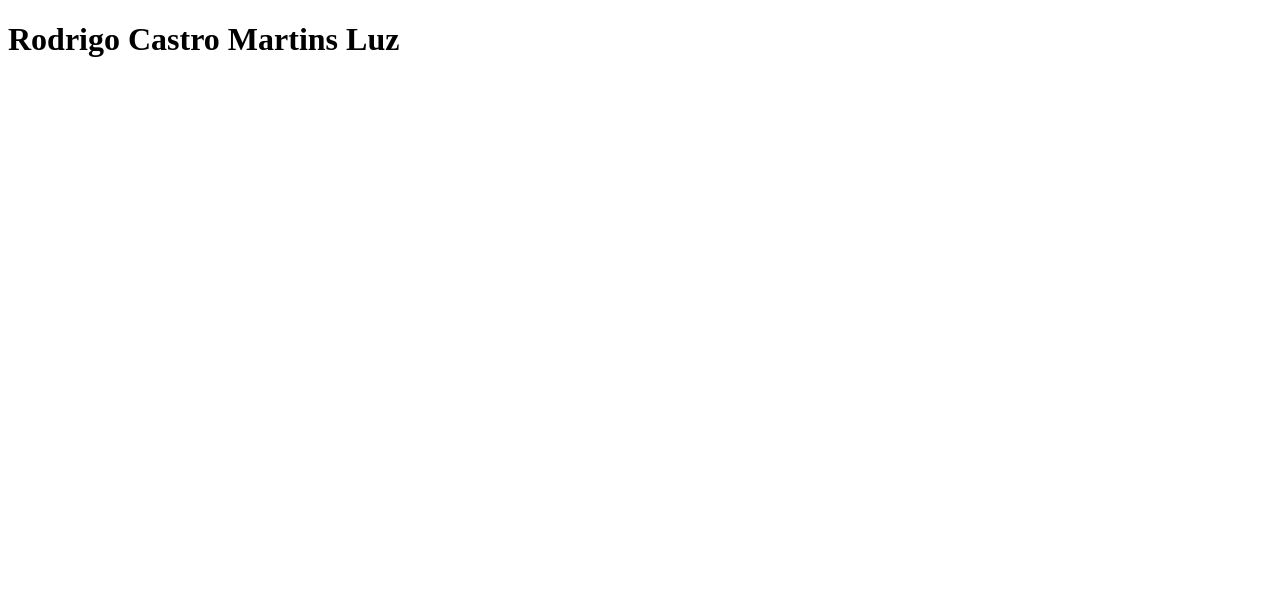
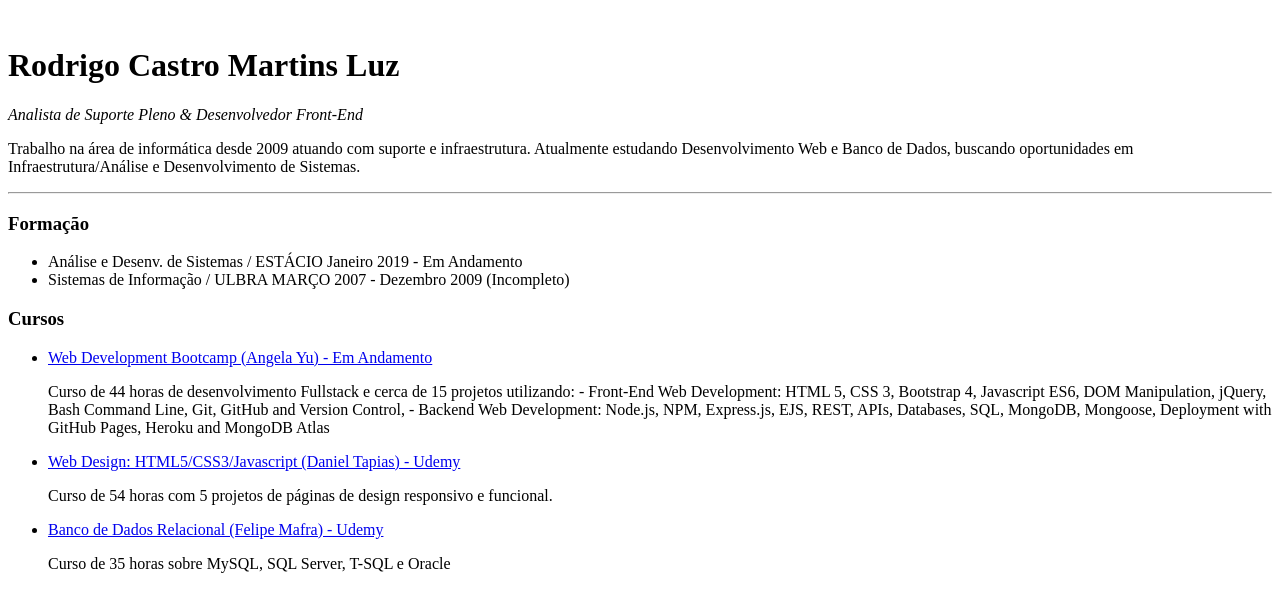
Before and after one commit to theluz/Pagina-de-Perfil, a plain HTML site: page index.html in a window 1280 px wide. Drawn offline with Linux system fonts and the light colour scheme.

Commit message:
Inserindo qualificações

```diff
--- a/index.html
+++ b/index.html
@@ -1,11 +1,39 @@
 <!DOCTYPE html>
 <html lang="en" dir="ltr">
+
 <head>
   <meta charset="utf-8">
   <title>🖳 Rodrigo Luz</title>
 </head>
+
 <body>
+    <img src="" alt="">
     <h1>Rodrigo Castro Martins Luz</h1>
+    <p><em>Analista de Suporte Pleno & Desenvolvedor Front-End</em></p>
+    <p>Trabalho na área de informática desde 2009 atuando com suporte e infraestrutura.
+  Atualmente estudando Desenvolvimento Web e Banco de Dados, buscando oportunidades em
+  Infraestrutura/Análise e Desenvolvimento de Sistemas.</p>
+    <hr>
+
+<h3>Formação</h3>
+<ul>
+  <li>Análise e Desenv. de Sistemas / ESTÁCIO Janeiro 2019 - Em Andamento</li>
+  <li>Sistemas de Informação / ULBRA MARÇO 2007 - Dezembro 2009 (Incompleto)</li>
+</ul>
+<h3>Cursos</h3>
+<ul>
+  <li><a href="https://www.udemy.com/the-complete-web-development-bootcamp/learn/v4/content">Web Development Bootcamp (Angela Yu) - Em Andamento</a></li>
+    <p>Curso de 44 horas de desenvolvimento Fullstack e cerca de 15 projetos utilizando:
+      - Front-End Web Development: HTML 5, CSS 3, Bootstrap 4, Javascript ES6, DOM Manipulation, jQuery, Bash Command Line, Git, GitHub and Version Control,
+      - Backend Web Development: Node.js, NPM, Express.js, EJS, REST, APIs, Databases, SQL, MongoDB, Mongoose, Deployment with GitHub Pages, Heroku and MongoDB Atlas</p>
+  <li><a href="https://www.udemy.com/bancos-de-dados-relacionais-basico-avancado/">Web Design: HTML5/CSS3/Javascript (Daniel Tapias) - Udemy</a></li>
+    <p>Curso de 54 horas com 5 projetos de páginas de design responsivo e funcional.</p>
+  <li><a href="https://www.udemy.com/curso-web-design-fundamentos-aprenda-html-css-e-javascript/learn/v4/content">Banco de Dados Relacional (Felipe Mafra) - Udemy</a></li>
+    <p>Curso de 35 horas sobre MySQL, SQL Server, T-SQL e Oracle</p>
+
+
+</ul>
 
 </body>
+
 </html>
```
Lines whose indentation alone changed are shown as unchanged.
